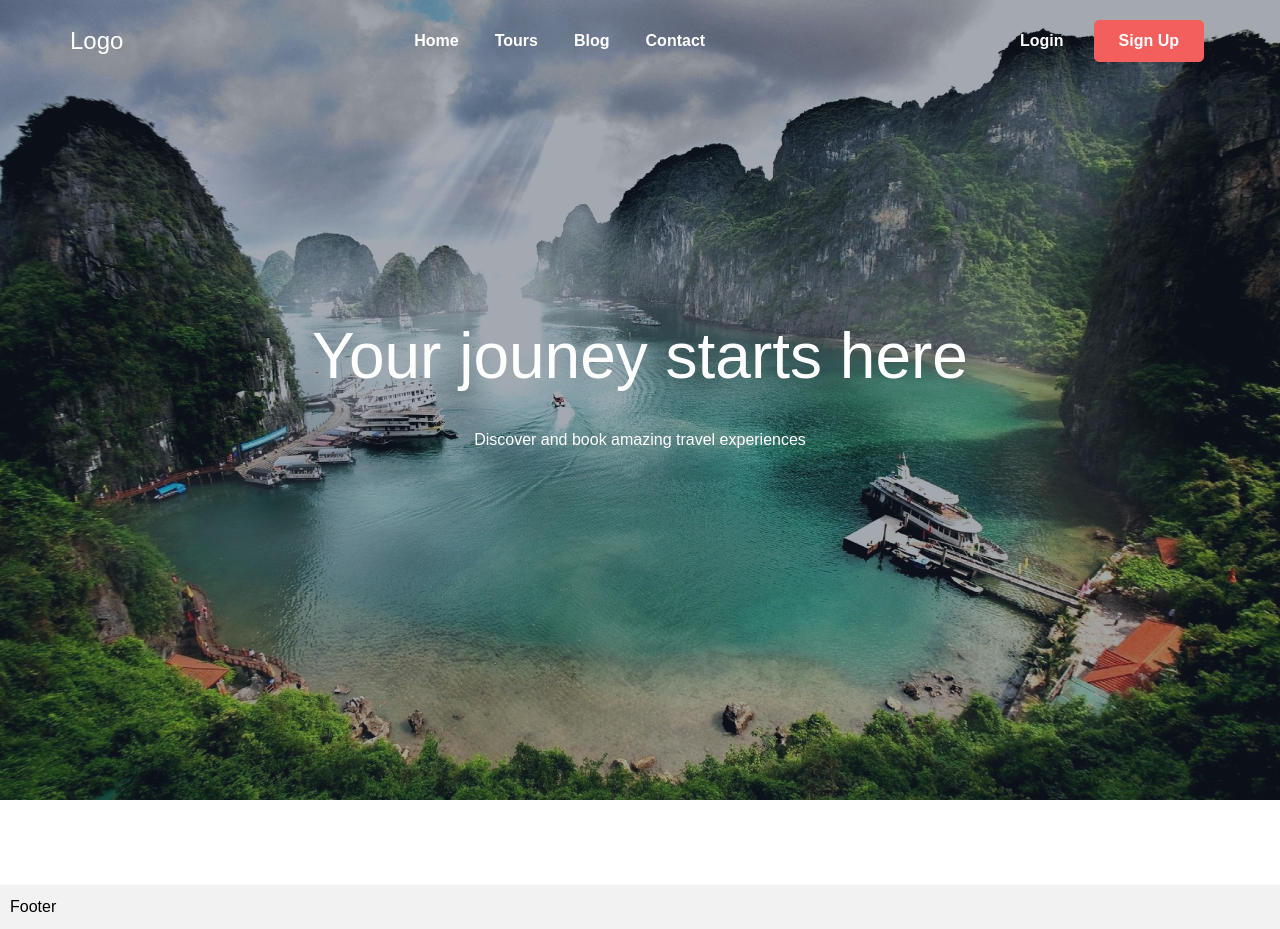
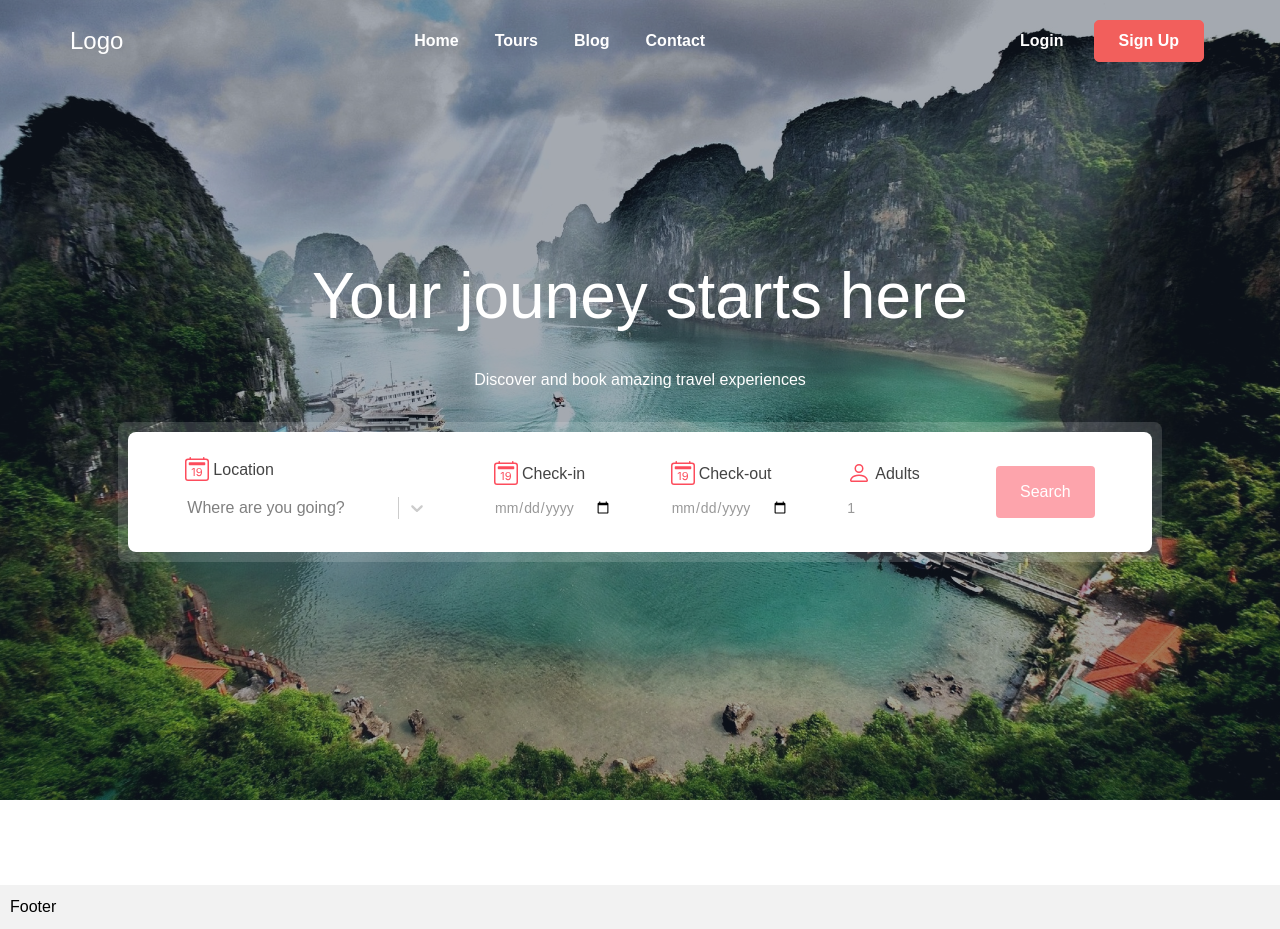
Before and after one commit to barisAkgul/tour-reservations-system-with-react-redux, a React (Vite) app: page / in a window 1280 px wide. Built offline with nearby package versions, Linux system fonts and the light colour scheme.

Commit message:
Added filter section

```diff
--- a/package.json
+++ b/package.json
@@ -10,10 +10,14 @@
     "preview": "vite preview"
   },
   "dependencies": {
+    "@reduxjs/toolkit": "^1.9.5",
     "react": "^18.2.0",
     "react-dom": "^18.2.0",
     "react-icons": "^4.10.1",
+    "react-redux": "^8.1.1",
     "react-router-dom": "^6.14.1",
+    "react-select": "^5.7.3",
+    "redux-persist": "^6.0.0",
     "styled-components": "^5.3.10"
   },
   "devDependencies": {
--- /dev/null
+++ b/src/components/common/filter-section/FilterSection.jsx
@@ -0,0 +1,175 @@
+import React, { useEffect, useState } from "react";
+import { useDispatch, useSelector } from "react-redux";
+import { GoLocation } from "react-icons/go";
+import { BsCalendar2Date, BsPerson } from "react-icons/bs";
+import Select from "react-select";
+
+import { useNavigate } from "react-router-dom";
+
+import { setFieldValue } from "@stores/filterSlice.jsx";
+
+import * as S from "./FilterSection.styled.jsx";
+
+const countryOptions = [
+  { value: "turkey", label: "Turkey" },
+  { value: "usa", label: "USA" },
+  { value: "germany", label: "Germany" },
+  { value: "france", label: "France" },
+  { value: "italy", label: "Italy" },
+  { value: "spain", label: "Spain" },
+  { value: "uk", label: "UK" },
+  { value: "japan", label: "Japan" },
+  { value: "canada", label: "Canada" },
+  { value: "australia", label: "Australia" },
+];
+
+const customStyles = {
+  container: (provided) => ({
+    ...provided,
+    outline: "none",
+  }),
+  control: (provided) => ({
+    ...provided,
+    border: "none",
+    boxShadow: "none",
+    padding: 0,
+    "&:hover": {
+      border: "none",
+    },
+    "&:focus": {
+      border: "none",
+    },
+  }),
+  option: (provided, state) => ({
+    ...provided,
+    backgroundColor: state.isSelected ? "#DEEBFF" : "white",
+    color: state.isSelected ? "white" : "grey",
+  }),
+  singleValue: (provided) => ({
+    ...provided,
+    color: "rgb(153, 153, 153)",
+    padding: "0",
+  }),
+  valueContainer: (provided) => ({
+    ...provided,
+    padding: 0,
+  }),
+};
+
+const FilterSection = ({ buttonText, redirectUrl }) => {
+  const dispatch = useDispatch();
+  const filter = useSelector((state) => state.filter);
+  const navigate = useNavigate();
+
+  const [selectedOption, setSelectedOption] = useState(null);
+
+  useEffect(() => {
+    if (filter.hotelId) {
+      setSelectedOption(
+        countryOptions.find((option) => option.value === filter.hotelId)
+      );
+    }
+  }, [filter.hotelId]);
+
+  const handleSelected = (selectedOption) => {
+    setSelectedOption(selectedOption);
+    dispatch(setFieldValue({ field: "hotelId", value: selectedOption.value }));
+  };
+
+  const handleSearch = () => {
+    if (redirectUrl) {
+      navigate(redirectUrl);
+    }
+
+    console.log(
+      filter.hotelId,
+      filter.checkin,
+      filter.checkout,
+      filter.adults,
+      filter.children
+    );
+  };
+
+  const handleChange = (field, value) => {
+    dispatch(setFieldValue({ field, value }));
+  };
+
+  const inputs = [
+    // {
+    //   field: "hotelId",
+    //   label: "Location",
+    //   icon: <GoLocation />,
+    //   type: "text",
+    //   placeholder: "Where are you going?",
+    //   value: filter.hotelId,
+    // },
+    {
+      field: "checkin",
+      label: "Check-in",
+      icon: <BsCalendar2Date />,
+      type: "date",
+      placeholder: "MM/DD/YYYY",
+      value: filter.checkin,
+    },
+    {
+      field: "checkout",
+      label: "Check-out",
+      icon: <BsCalendar2Date />,
+      type: "date",
+      placeholder: "DD-MM-YYYY",
+      value: filter.checkout,
+    },
+    {
+      field: "adults",
+      label: "Adults",
+      icon: <BsPerson />,
+      type: "number",
+      min: "1",
+      placeholder: "0",
+      value: filter.adults,
+    },
+  ];
+
+  const isButtonDisabled =
+    !filter.hotelId || !filter.checkin || !filter.checkout || !filter.adults;
+
+  return (
+    <S.FilterContainer>
+      <S.InputContainer key={"hotelId"}>
+        <S.InputHeader>
+          <span>
+            <BsCalendar2Date />
+          </span>
+          {"Location"}
+        </S.InputHeader>
+        <Select
+          placeholder="Where are you going?"
+          value={selectedOption}
+          onChange={handleSelected}
+          options={countryOptions}
+          styles={customStyles}
+        />
+      </S.InputContainer>
+      {inputs.map((input) => (
+        <S.InputContainer key={input.field}>
+          <S.InputHeader>
+            <span>{input.icon}</span>
+            {input.label}
+          </S.InputHeader>
+          <S.Input
+            type={input.type}
+            placeholder={input.placeholder}
+            value={input.value}
+            onChange={(e) => handleChange(input.field, e.target.value)}
+            min={input.min}
+          />
+        </S.InputContainer>
+      ))}
+      <S.SearchButton onClick={handleSearch} disabled={isButtonDisabled}>
+        {buttonText}
+      </S.SearchButton>
+    </S.FilterContainer>
+  );
+};
+
+export default FilterSection;
--- /dev/null
+++ b/src/components/common/filter-section/FilterSection.styled.jsx
@@ -0,0 +1,130 @@
+import styled from "styled-components";
+
+export const FilterContainer = styled.div`
+  display: flex;
+  -webkit-box-pack: center;
+  justify-content: space-around;
+  -webkit-box-align: center;
+  align-items: center;
+  row-gap: 30px;
+  width: 80vw;
+  background-color: white;
+  /* min-height: 100px; */
+  flex-wrap: wrap;
+  border-radius: 8px;
+  position: relative;
+  z-index: 99;
+  padding: 25px 28px;
+
+  & > div:nth-child(1) {
+    width: 250px;
+  }
+
+  & > div:nth-child(4) {
+    width: 90px;
+
+    input {
+      width: 90px;
+    }
+  }
+
+  &::before {
+    background-color: hsla(0, 0%, 100%, 0.15);
+    border-radius: 8px;
+    bottom: -10px;
+    content: "";
+    left: -10px;
+    position: absolute;
+    right: -10px;
+    top: -10px;
+    z-index: -1;
+  }
+
+  input {
+    background-color: #fff;
+
+    border-radius: 8px;
+    font-size: 14px;
+    color: #484848;
+    line-height: 1.2;
+    height: 30px;
+    padding: 0px;
+
+    border: none;
+
+    color: #999999;
+    cursor: pointer;
+
+    border: none;
+    outline: none;
+
+    &:focus {
+      border: none;
+      outline: none;
+    }
+  }
+`;
+
+export const LocationInput = styled.input`
+  &[type="text"] {
+    width: 60px;
+  }
+`;
+
+export const DateInput = styled.input`
+  // width: 150px;
+
+  // &::-webkit-calendar-picker-indicator,
+  // &::-webkit-inner-spin-button,
+  // &::-webkit-clear-button {
+  //   opacity: 0;
+  // }
+`;
+
+export const Input = styled.input``;
+
+export const GuestsInput = styled.input`
+  width: 30px;
+`;
+
+export const InputContainer = styled.div`
+  @media (max-width: 968px) {
+    flex: 0 0 50%;
+  }
+
+  @media (max-width: 576px) {
+    flex: 0 0 100%;
+  }
+`;
+
+export const InputHeader = styled.div`
+  display: flex;
+  align-items: flex-end;
+  font-weight: 500;
+  font-size: 16px;
+  line-height: 1.3;
+  color: #444444;
+  gap: 4px;
+  margin-bottom: 8px;
+  span {
+    color: #fd4c5c;
+    font-size: 24px;
+  }
+`;
+
+export const SearchButton = styled.button`
+  padding: 14px 24px;
+  background-color: #fd4c5c;
+  color: #fff;
+  border: none;
+  cursor: pointer;
+  border-radius: 4px;
+
+  &:disabled {
+    opacity: 0.5;
+  }
+
+  @media (max-width: 968px) {
+    flex: 0 0 100%;
+  }
+`;
--- a/src/components/home/hero-section/HomeHeroSection.jsx
+++ b/src/components/home/hero-section/HomeHeroSection.jsx
@@ -1,6 +1,7 @@
 import React from "react";
 
 import * as S from "./HomeHeroSection.styled";
+import FilterSection from "@components/common/filter-section/FilterSection";
 
 const HomeHeroSection = () => {
   return (
@@ -9,7 +10,8 @@ const HomeHeroSection = () => {
         <S.Content>
           <h1>Your jouney starts here</h1>
           <p>Discover and book amazing travel experiences</p>
-        </S.Content>{" "}
+          <FilterSection buttonText="Search" redirectUrl="/tours" />
+        </S.Content>
       </S.HeroSectionBody>
     </S.HeroSectionContainer>
   );
--- a/src/components/home/hero-section/HomeHeroSection.styled.jsx
+++ b/src/components/home/hero-section/HomeHeroSection.styled.jsx
@@ -1,6 +1,7 @@
 import React from "react";
 import styled, { keyframes } from "styled-components";
 import backgroundImage from "@assets/images/hero.jpg";
+import { FilterContainer } from "@components/common/filter-section/FilterSection.styled";
 
 export const fadeIn = keyframes`
   0% {
@@ -67,4 +68,9 @@ export const Content = styled.div`
     opacity: 0;
     animation: ${fadeIn} 0.5s ease 0.5s 1 normal forwards;
   }
+
+  ${FilterContainer} {
+    opacity: 0;
+    animation: ${fadeIn} 0.5s ease 1.5s 1 normal forwards;
+  }
 `;
```
Also changed, not shown: 1 other file (tests, documents, lock files or other folders).
